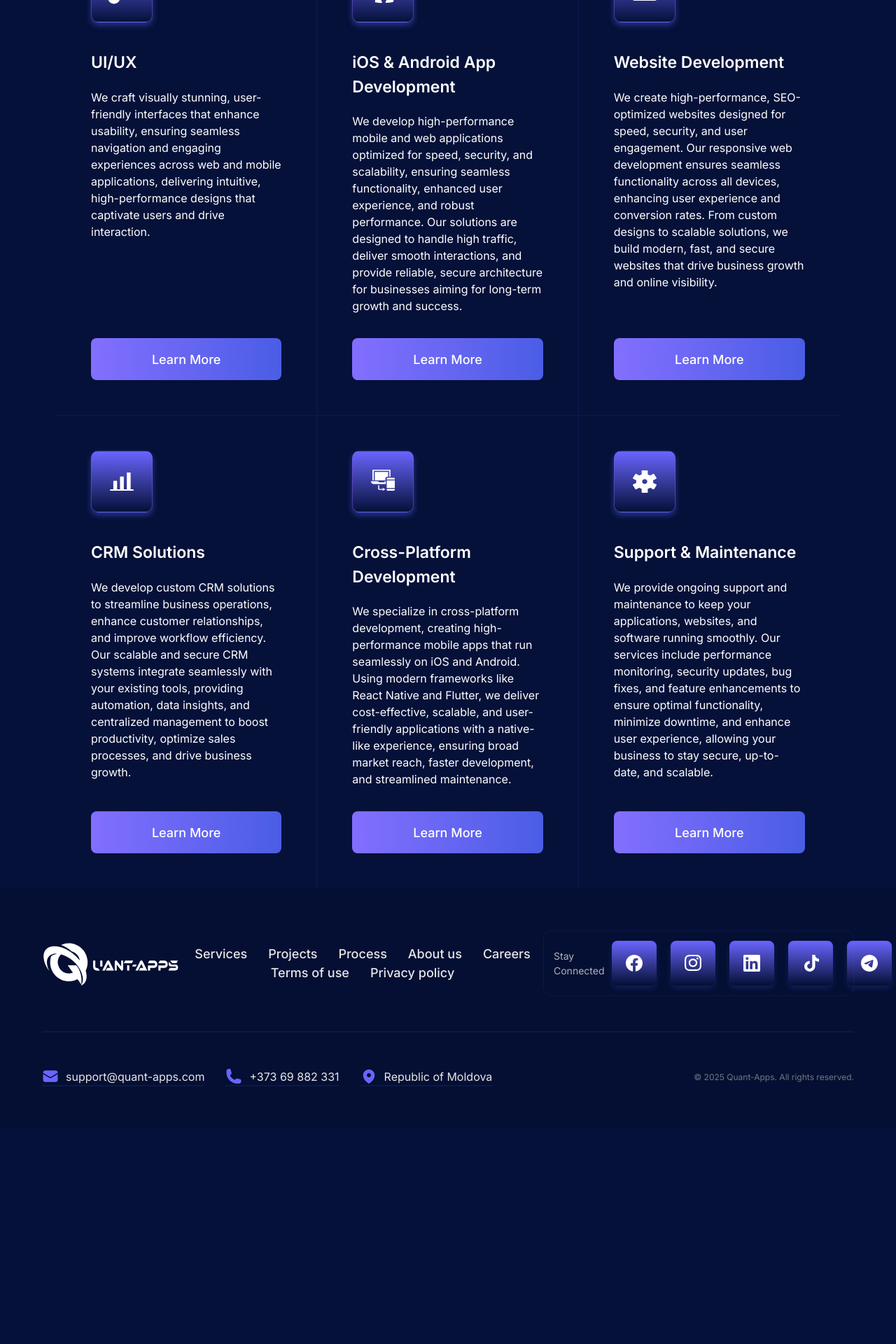
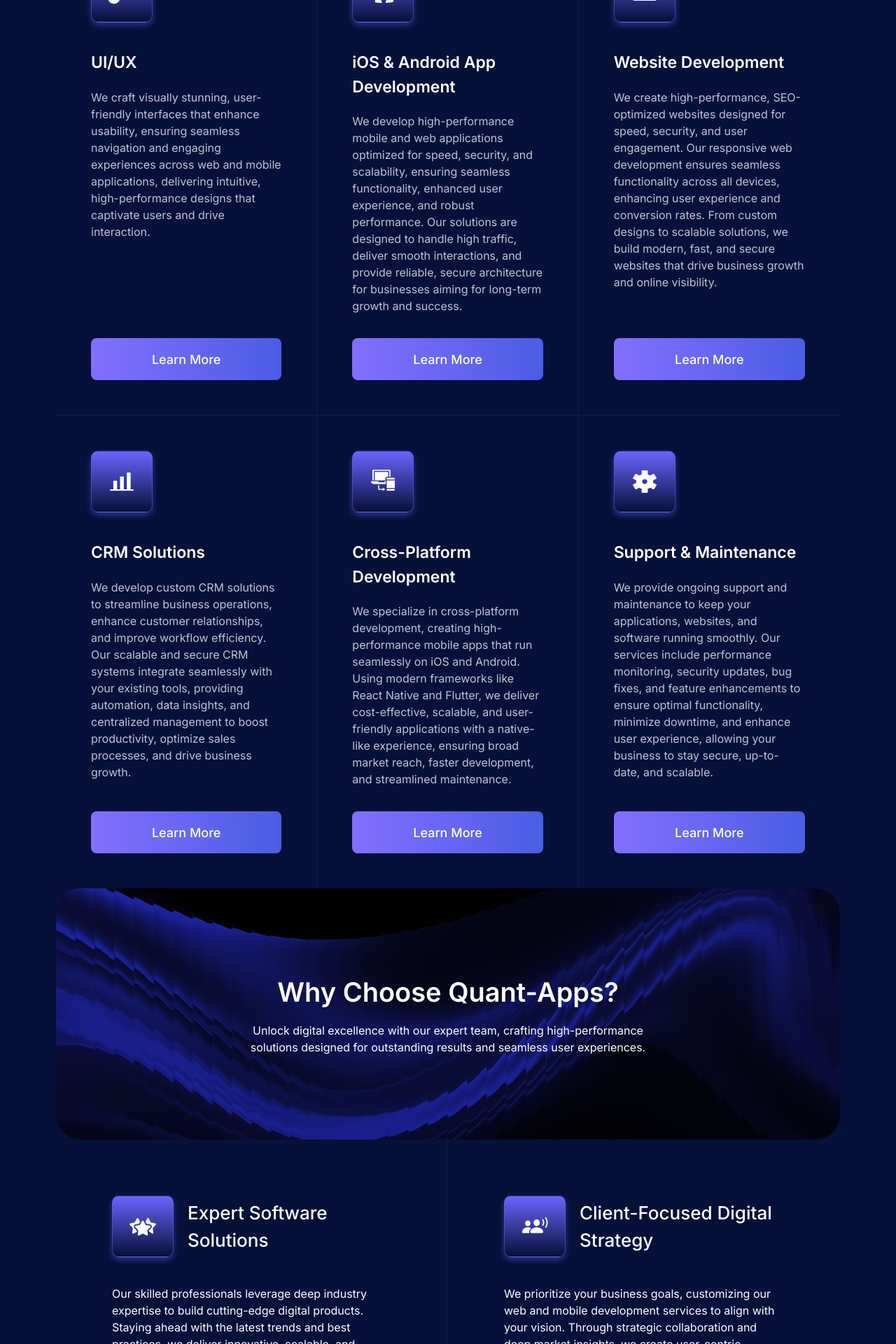
Before and after one commit to R-Gutu/Quant_Apps_Next, a Next.js app in the folder quant-app/: page /en in a window 1280 px wide. Shown: the part 1420-3340 px from the top of the page at 70% size. Before the commit the page ends 3032 px from the top, so only its background shows below. Built offline with nearby package versions, Linux system fonts and the light colour scheme.

Commit message:
main page responsiveness

```diff
--- a/quant-app/app/[locale]/(main)/_components/accordion.tsx
+++ b/quant-app/app/[locale]/(main)/_components/accordion.tsx
@@ -6,11 +6,11 @@ import Cross from "./cross";
 export default function Accordion({ question, answer, number, className }: { question: string, answer: string, number: string, className?: string }) {
     const [isOpen, setIsOpen] = useState(false);
     return (
-        <div className={`px-[50px] py-[34px] border-solid border-[#6A65FF] ${className}`}>
+        <div className={`px-[50px] max-[1500px]:px-[20px] py-[50px] max-[600px]:py-[34px] border-solid border-[#6A65FF] ${className}`}>
             <div className="flex items-center justify-between">
                 <div className="flex items-center gap-[30px]">
                     <div className={cn(
-                        "relative flex justify-center items-center text-white text-[30px] w-[80px] h-[80px] rounded-[12px] transition-all duration-300 border-solid border-[1px] border-[#fff0] overflow-hidden",
+                        "relative flex justify-center items-center text-white text-[30px] max-[600px]:text-[24px] w-[80px] h-[80px] max-[600px]:w-[55px] max-[600px]:h-[55px] rounded-[12px] transition-all duration-300 border-solid border-[1px] border-[#fff0] overflow-hidden flex-shrink-0",
                         { "border-[#4c3da4] border-[1px] [box-shadow:0px_4px_8px_0px_#4A5DE580]": isOpen }
                     )}>
                         <span className={cn("absolute inset-0 transition-opacity duration-300 bg-[linear-gradient(180deg,_rgba(106,_101,_255,_0.2)_0%,_rgba(36,_36,_36,_0)_100%)] opacity-1", {"opacity-0": isOpen})}></span>
@@ -18,7 +18,7 @@ export default function Accordion({ question, answer, number, className }: { que
                         <span className="relative">{number}</span>
                     </div>
 
-                    <h2 className={cn("font-medium text-[22px] text-white duration-300 transition-colors", { "text-[#6DB9FF]": isOpen })}>{question}</h2>
+                    <h2 className={cn("font-medium text-[22px] text-white duration-300 transition-colors max-[600px]:text-[16px]", { "text-[#6DB9FF]": isOpen })}>{question}</h2>
                 </div>
                 <div onClick={() => setIsOpen(p => !p)} className={cn("cursor-pointer p-[7px] w-[34px] h-[34px] duration-300 transition-transform", { "rotate-45": isOpen })}>
                     <Cross className={cn("fill-white duration-300 transition-colors", { "fill-[#6DB9FF]": isOpen })} />
@@ -26,7 +26,7 @@ export default function Accordion({ question, answer, number, className }: { que
             </div>
             <div className="grid transition-[grid-template-rows] duration-300 ease-in-out"
                 style={{ gridTemplateRows: isOpen ? "1fr" : "0fr" }}>
-                <p className="ml-[110px] font-normal text-[17.09px] text-[#E6E6E6] overflow-hidden">{answer}</p>
+                <p className="ml-[110px] max-[600px]:ml-[85px] max-[600px]:text-[14px] font-normal text-[17.09px] text-[#E6E6E6] overflow-hidden">{answer}</p>
             </div>
         </div>
     )
--- a/quant-app/app/[locale]/(main)/_components/reason.tsx
+++ b/quant-app/app/[locale]/(main)/_components/reason.tsx
@@ -1,12 +1,12 @@
 import Image from "next/image"
 export default function Reason({ src, title, text, className }: { src: string, title: string, text: string, className?: string }) {
     return (
-        <div className={`flex flex-col justify-between text-white p-[80px]  ${className}`}>
+        <div className={`flex flex-col justify-between text-white p-[80px] max-[1150px]:p-[40px] max-[600px]:px-[20px] ${className}`}>
             <div className="flex items-center mb-[40px]">
-                <div className="border-[1px] border-solid border-[#7D5AE680] shadow-[0px_4px_8px_0px_#4A5DE580] w-[88px] h-[88px] rounded-[10px] flex justify-center items-center bg-[linear-gradient(180deg,_#6A65FF_0%,_rgba(36,_36,_36,_0)_100%)]">
-                    <Image src={src} alt={title} width={40} height={40} />
+                <div className="flex-shrink-0 border-[1px] border-solid border-[#7D5AE680] shadow-[0px_4px_8px_0px_#4A5DE580] w-[88px] h-[88px] max-[600px]:w-[58px] max-[600px]:h-[58px] rounded-[10px] flex justify-center items-center bg-[linear-gradient(180deg,_#6A65FF_0%,_rgba(36,_36,_36,_0)_100%)]">
+                    <Image src={src} alt={title} width={40} height={40} className="max-[600px]:w-[26px] max-[600px]:h-[26px]" />
                 </div>
-                <h3 className="ml-[20px] font-medium text-[26px]">{title}</h3>
+                <h3 className="ml-[20px] font-medium text-[26px] max-[600px]:text-[20px]">{title}</h3>
             </div>
             <p className="font-normal text-[16px] mb-[34px]">{text}</p>
         </div>
--- a/quant-app/app/[locale]/(main)/_components/review.tsx
+++ b/quant-app/app/[locale]/(main)/_components/review.tsx
@@ -1,17 +1,17 @@
 import Image from "next/image"
 export default function Review({ content, src, name, description, imgHeight=70, className }: { content: string, src: string, name: string, description: string, imgHeight?: number, className?: string }) {
     return (
-        <div className={`px-[80px] pt-[100px] flex flex-col justify-between ${className}`}>
-            <p className="font-medium italic text-[25px] text-[#6DB9FF]">{content}</p>
+        <div className={`px-[80px] max-[1500px]:px-[40px] max-[600px]:px-[20px] min-[1150px]:pt-[100px] max-[1150px]:py-[50px] flex flex-col justify-between ${className}`}>
+            <p className="font-medium italic text-[25px] text-[#6DB9FF] max-[1800px]:text-[20px] max-[600px]:text-[18px] max-[600px]:mb-[24px]">{content}</p>
             <div className="mt-[5xp] flex items-center justify-between border-[1px] border-solid border-[#262626] p-[20px] rounded-[8px] bg-[#24242433] text-white">
                 <div className="flex gap-[18px] items-center">
                     <Image src={src} alt={name} width={70} height={imgHeight} className={`w-auto h-[${imgHeight}px]`} />
                     <div>
-                        <h4 className="font-medium text-[20px]">{name}</h4>
-                        <p className="font-normal text-[18px]">{description}</p>
+                        <h4 className="font-medium text-[20px] max-[1800px]:text-[16px] max-[600px]:">{name}</h4>
+                        <p className="font-normal text-[18px] max-[1800px]:text-[14px]">{description}</p>
                     </div>
                 </div>
-                <div className="bg-[linear-gradient(89.13deg,_#836FFF_0.18%,_#4A5DE5_99.86%)] py-[18px] px-[20px] rounded-[8px] text-[18px] font-medium">
+                <div className="max-[600px]:hidden text-nowrap bg-[linear-gradient(89.13deg,_#836FFF_0.18%,_#4A5DE5_99.86%)] py-[18px] px-[20px] rounded-[8px] text-[18px] max-[1800px]:text-[14px] font-medium">
                     Open Website
                 </div>
             </div>
--- a/quant-app/app/[locale]/(main)/_components/service.tsx
+++ b/quant-app/app/[locale]/(main)/_components/service.tsx
@@ -1,15 +1,17 @@
 import Image from "next/image"
 export default function Service({ src, title, text, className }: { src: string, title: string, text: string, className?: string }) {
     return (
-        <div className={`flex flex-col justify-between text-white p-[50px]  ${className}`}>
+        <div className={`flex flex-col justify-between text-white p-[50px] max-[600px]:p-[20px]  ${className}`}>
             <div>
-                <div className="mb-[40px] border-[1px] border-solid border-[#7D5AE680] shadow-[0px_4px_8px_0px_#4A5DE580] w-[88px] h-[88px] rounded-[10px] flex justify-center items-center bg-[linear-gradient(180deg,_#6A65FF_0%,_rgba(36,_36,_36,_0)_100%)]">
-                    <Image src={src} alt={title} width={40} height={40} />
+                <div className="flex  flex-col max-[600px]:flex-row max-[600px]:items-center max-[600px]:mb-[24px]">
+                    <div className="flex-shrink-0 min-[600px]:mb-[40px] border-[1px] border-solid border-[#7D5AE680] shadow-[0px_4px_8px_0px_#4A5DE580] w-[88px] h-[88px] max-[600px]:w-[58px] max-[600px]:h-[58px] rounded-[10px] flex justify-center items-center bg-[linear-gradient(180deg,_#6A65FF_0%,_rgba(36,_36,_36,_0)_100%)]">
+                        <Image src={src} alt={title} width={40} height={40} className="max-[600px]:w-[26px] max-[600px]:h-[26px]" />
+                    </div>
+                    <h3 className="max-[600px]:text-[20px] max-[600px]:ml-[14px] font-semibold text-[30px] max-[1600px]:text-[23px] min-[600px]:mb-[20px]">{title}</h3>
                 </div>
-                <h3 className="font-semibold text-[30px] max-[1600px]:text-[23px] mb-[20px]">{title}</h3>
-                <p className="font-normal text-[16px] mb-[34px]">{text}</p>
+                <p className="font-normal text-[16px] mb-[34px] text-[#C0C4CD]">{text}</p>
             </div>
-            <div className="w-full h-[60px] text-[18px] font-medium flex justify-center items-center rounded-[8px] bg-[linear-gradient(89.13deg,_#836FFF_0.18%,_#4A5DE5_99.86%)]">Learn More</div>
+            <div className="max-[600px]:text-[14px] w-full h-[60px] text-[18px] font-medium flex justify-center items-center rounded-[8px] bg-[linear-gradient(89.13deg,_#836FFF_0.18%,_#4A5DE5_99.86%)]">Learn More</div>
         </div>
     )
 }
--- a/quant-app/app/[locale]/(main)/page.tsx
+++ b/quant-app/app/[locale]/(main)/page.tsx
@@ -70,52 +70,50 @@ export default function Page() {
                 header="Our Services"
                 subHeader="Custom mobile apps built to amplify your brand’s impact."
             />
-            <div className="grid grid-cols-3 max-[1150px]:grid-cols-2 max-[800px]:grid-cols-1 w-full">
+            <div className="grid grid-cols-3 max-[1150px]:grid-cols-2 max-[800px]:grid-cols-1 [&>div]:border-solid [&>div]:border-[#6A65FF1A] max-[800px]:[&>div]:border-0 max-[800px]:[&>div]:border-b-[1px] w-full">
                 <Service
-                    className="border-b-[1px] border-r-[1px] border-solid border-[#6A65FF1A]"
+                    className="border-b-[1px] border-r-[1px]"
                     src="/images/icons/brush.svg"
                     title="UI/UX"
                     text="We craft visually stunning, user-friendly interfaces that enhance usability, ensuring seamless navigation and engaging experiences across web and mobile applications, delivering intuitive, high-performance designs that captivate users and drive interaction."
                 />
                 <Service
-                    className="border-b-[1px] border-r-[1px] border-solid border-[#6A65FF1A]"
+                    className="border-b-[1px] min-[1150px]:border-r-[1px]"
                     src="/images/icons/puzzle.svg"
                     title="iOS & Android App Development"
                     text="We develop high-performance mobile and web applications optimized for speed, security, and scalability, ensuring seamless functionality, enhanced user experience, and robust performance. Our solutions are designed to handle high traffic, deliver smooth interactions, and provide reliable, secure architecture for businesses aiming for long-term growth and success."
                 />
                 <Service
-                    className="border-b-[1px] border-solid border-[#6A65FF1A]"
+                    className="border-b-[1px] max-[1150px]:border-r-[1px]"
                     src="/images/icons/dev.svg"
                     title="Website Development"
                     text="We create high-performance, SEO-optimized websites designed for speed, security, and user engagement. Our responsive web development ensures seamless functionality across all devices, enhancing user experience and conversion rates. From custom designs to scalable solutions, we build modern, fast, and secure websites that drive business growth and online visibility."
                 />
                 <Service
-                    className=" border-r-[1px] border-solid border-[#6A65FF1A]"
+                    className="min-[1150px]:border-r-[1px] max-[1150px]:border-b-[1px]"
                     src="/images/icons/stats.svg"
                     title="CRM Solutions"
                     text="We develop custom CRM solutions to streamline business operations, enhance customer relationships, and improve workflow efficiency. Our scalable and secure CRM systems integrate seamlessly with your existing tools, providing automation, data insights, and centralized management to boost productivity, optimize sales processes, and drive business growth."
                 />
                 <Service
-                    className=" border-r-[1px] border-solid border-[#6A65FF1A]"
+                    className="border-r-[1px]"
                     src="/images/icons/platforms.svg"
                     title="Cross-Platform Development"
                     text="We specialize in cross-platform development, creating high-performance mobile apps that run seamlessly on iOS and Android. Using modern frameworks like React Native and Flutter, we deliver cost-effective, scalable, and user-friendly applications with a native-like experience, ensuring broad market reach, faster development, and streamlined maintenance."
                 />
                 <Service
+                    className="max-[800px]:!border-0"
                     src="/images/icons/gear.svg"
                     title="Support & Maintenance"
                     text="We provide ongoing support and maintenance to keep your applications, websites, and software running smoothly. Our services include performance monitoring, security updates, bug fixes, and feature enhancements to ensure optimal functionality, minimize downtime, and enhance user experience, allowing your business to stay secure, up-to-date, and scalable."
                 />
             </div>
-            {/*
-
-
             <Banner
                 src="/images/banners/why-choose-us-banner.png"
                 header="Why Choose Quant-Apps?"
                 subHeader="Unlock digital excellence with our expert team, crafting high-performance solutions designed for outstanding results and seamless user experiences."
             />
-            <div className="grid grid-cols-2 w-full">
+            <div className="grid grid-cols-2 max-[900px]:grid-cols-1 w-full [&>div]:border-solid [&>div]:border-[#6A65FF1A] max-[900px]:[&>div]:border-0 max-[900px]:[&>div]:border-b-[1px]">
                 <Reason
                     className="border-b-[1px] border-r-[1px] border-solid border-[#6A65FF1A]"
                     src="/images/icons/stars.svg"
@@ -128,8 +126,6 @@ export default function Page() {
                     title="Client-Focused Digital Strategy"
                     text="We prioritize your business goals, customizing our web and mobile development services to align with your vision. Through strategic collaboration and deep market insights, we create user-centric solutions that drive engagement and success."
                 />
-            </div>
-            <div className="grid grid-cols-2 w-full">
                 <Reason
                     className="border-r-[1px] border-solid border-[#6A65FF1A]"
                     src="/images/icons/stats.svg"
@@ -137,6 +133,7 @@ export default function Page() {
                     text="Our core mission is to deliver measurable results. By combining technical expertise with creative problem-solving, we develop high-performance apps, websites, and CRM systems that enhance user experiences, boost efficiency, and accelerate business growth."
                 />
                 <Reason
+                    className="max-[900px]:!border-0"
                     src="/images/icons/case.svg"
                     title="Long-Term Digital Partnership"
                     text="We believe in lasting client relationships, providing continuous support, maintenance, and updates for your digital products. Our commitment ensures seamless functionality, security, and performance, helping your business stay competitive and innovative."
@@ -148,7 +145,7 @@ export default function Page() {
                 subHeader="At Quant-Apps, we deliver top-tier digital solutions that drive success. Hear from our satisfied clients!"
             />
             <div className="relative">
-                <div className="grid grid-cols-2 w-full">
+                <div className="grid grid-cols-2 max-[1150px]:grid-cols-1 w-full [&>div]:border-solid [&>div]:border-[#6A65FF1A] max-[1150px]:[&>div]:border-0 max-[1150px]:[&>div]:border-b-[1px]">
                     <Review
                         content="Great! So quick and easy to work with. We are super satisfied so far and will continue to work."
                         name="Sarah Istwany"
@@ -163,15 +160,13 @@ export default function Page() {
                         description="Client from Fiverr"
                         imgHeight={38}
                     />
-                </div>
-                <div className="grid grid-cols-2 w-full">
                     <Review
                         content="Very good work looking forward to working together again."
                         name="Leslie Alexander"
                         src="/images/icons/fiverr.svg"
                         description="Client from Fiverr"
                         imgHeight={38}
-                        className="border-r-[1px] border-solid border-[#6A65FF1A] [&>div]:mb-[100px]"
+                        className="border-r-[1px] border-solid border-[#6A65FF1A] min-[1150px]:[&>div]:mb-[100px]"
                     />
                     <Review
                         content="10 out of 10 will recommend!"
@@ -179,21 +174,22 @@ export default function Page() {
                         src="/images/icons/fiverr.svg"
                         description="Client from Fiverr"
                         imgHeight={38}
-                        className="[&>div]:mb-[100px]"
+                        className="min-[1150px]:[&>div]:mb-[100px] max-[800px]:!border-0"
                     />
                 </div>
-                <div className="absolute bottom-[30px] right-[80px] flex text-white items-center gap-2">
+                <div className="absolute max-[1150px]:hidden bottom-[30px] right-[80px] flex text-white items-center gap-2">
                     <p className="font-semibold text-[24px]">More reviews can be viewed on</p>
                     <Image src="/images/icons/fiverr_purple.svg" width={43} height={43} alt="Fiverr logo" />
                 </div>
             </div>
+
             <Banner
                 src="/images/banners/faqs_banner.png"
                 header="Frequently Asked Questions"
                 subHeader="Still you have any questions? Contact our Team via support@quant-apps.com"
             />
-            <div className="grid grid-cols-2 mb-[80px]">
-                <div>
+            <div className="grid grid-cols-2 max-[1100px]:grid-cols-1 mb-[80px]">
+                <div className="max-[1100px]:[&>div]:border-0 max-[1100px]:[&>div]:border-b-[1px]">
                     <Accordion
                         className="border-b-[1px] border-r-[1px]"
                         number="01"
@@ -211,7 +207,7 @@ export default function Page() {
                         number="03"
                         question="How much does app development cost?"
                         answer="The cost of app development varies depending on the app's features, complexity, and requirements. We provide a transparent and customized estimate that fits your budget and goals for iOS apps, Android apps, cross-platform solutions, and CRM systems."
-                        />
+                    />
                     <Accordion
                         className="border-b-[1px] border-r-[1px]"
                         number="04"
@@ -219,7 +215,7 @@ export default function Page() {
                         answer="At Quant-Apps, we combine creativity with technical expertise. Our co-founder, Romas Gutsu, started his career as an iOS and Android app developer and gradually became the CEO, leading the company in creating innovative solutions. Meanwhile, Veaceslav Soltan, our co-founder, began his career as a graphic designer and brought a unique approach to designing visually attractive and user-friendly apps for iOS, Android, and cross-platform solutions."
                     />
                 </div>
-                <div>
+                <div className="max-[1100px]:[&>div]:border-0 max-[1100px]:[&>div]:border-b-[1px]">
                     <Accordion
                         className="border-b-[1px] border-l-[1px] translate-x-[-1px]"
                         number="05"
@@ -239,7 +235,7 @@ export default function Page() {
                         answer="Yes, we offer ongoing support and maintenance services even after your app is launched. Our team ensures that your app stays updated, secure, and runs smoothly as iOS/Android updates or user needs evolve."
                     />
                     <Accordion
-                        className="border-b-[1px] border-l-[0.5px] translate-x-[-1px]"
+                        className="border-b-[1px] border-l-[0.5px] translate-x-[-1px] max-[1100px]:!border-0"
                         number="08"
                         question="How do I get started with Quant-Apps?"
                         answer="Getting started is simple! Contact us for a free consultation where we’ll discuss your app idea, goals, and requirements. From there, we’ll guide you through the development process and help bring your vision to life."
@@ -252,7 +248,7 @@ export default function Page() {
                 subHeader="Let’s bring your ideas to life with custom development and design solutions tailored to your needs."
                 button="Start Project"
                 icon="/images/icons/start_project_logo.svg"
-            /> */}
+            />
         </div>
     )
 }
```
